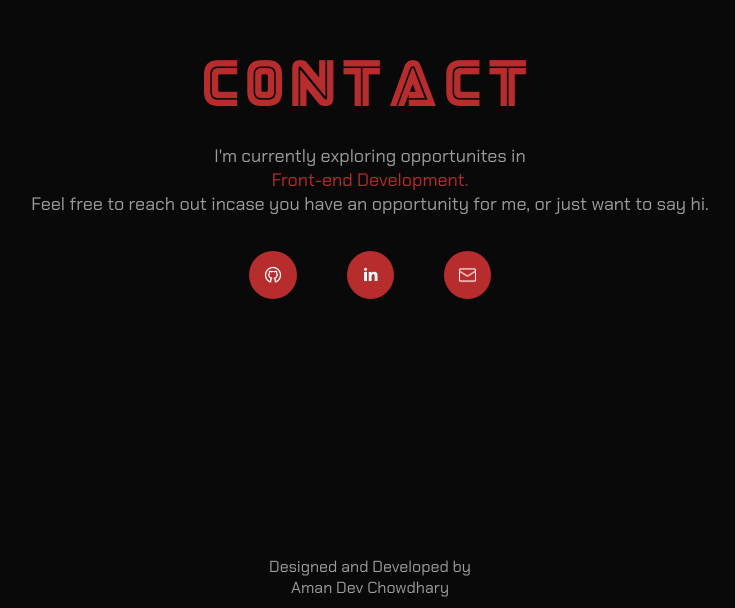
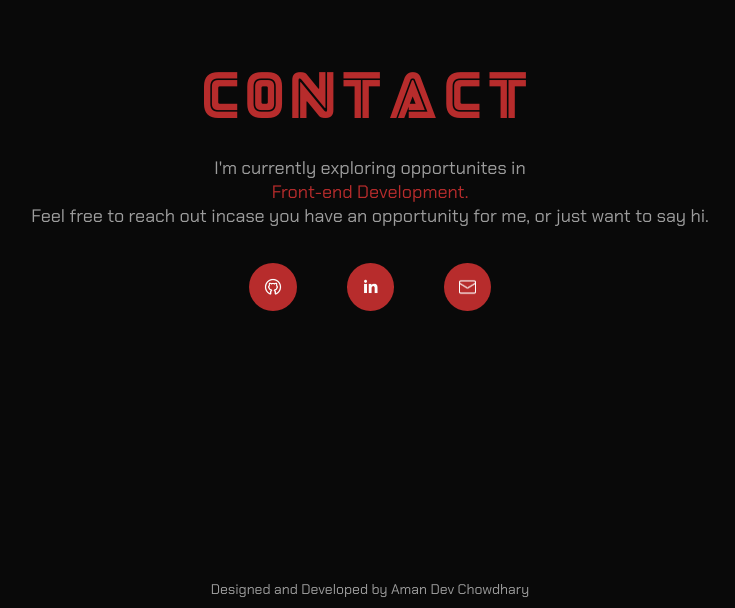
Before and after one commit to AthN3090/portfolio-athn, a React (Create React App) app: page / in a window 1280 px wide. Shown: the part 3398-4006 px from the top of the page, without its empty margins (270-1005 px from the left). Built offline with nearby package versions, Linux system fonts and the light colour scheme.

Commit message:
design update

```diff
--- a/src/components/Contact/Contact.js
+++ b/src/components/Contact/Contact.js
@@ -36,8 +36,8 @@ function Contact() {
             </a>
             </div>
         </div>
-        <div style={{color:"#9D9D9D", fontSize:"16px", fontFamily:"ChakraPetch", margin:"10px", textAlign:"center"}}>
-            Designed and Developed by <br/>Aman Dev Chowdhary
+        <div style={{color:"#9D9D9D", fontSize:"14px", fontFamily:"ChakraPetch", margin:"10px", textAlign:"center"}}>
+            Designed and Developed by Aman Dev Chowdhary
         </div>
     </div> );
 }
```
